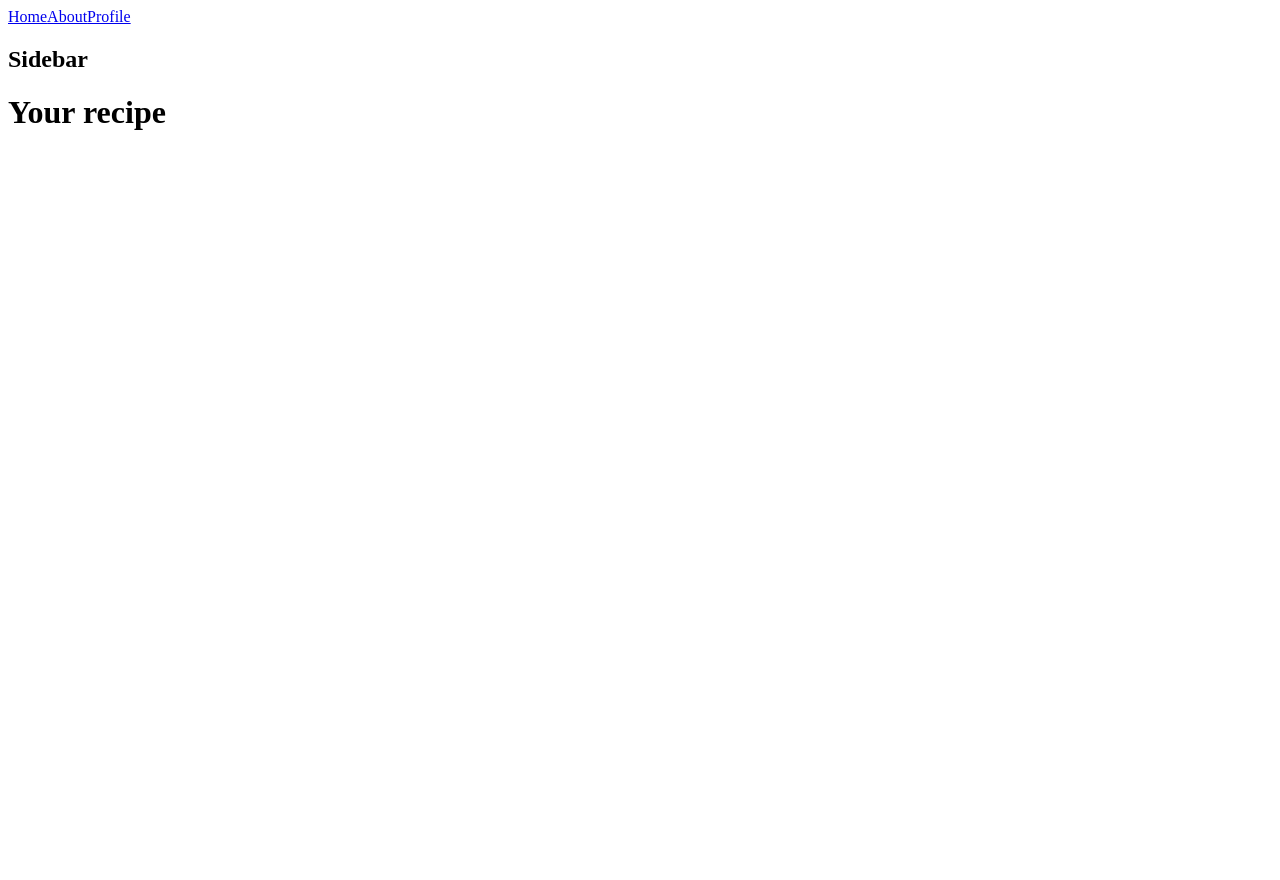
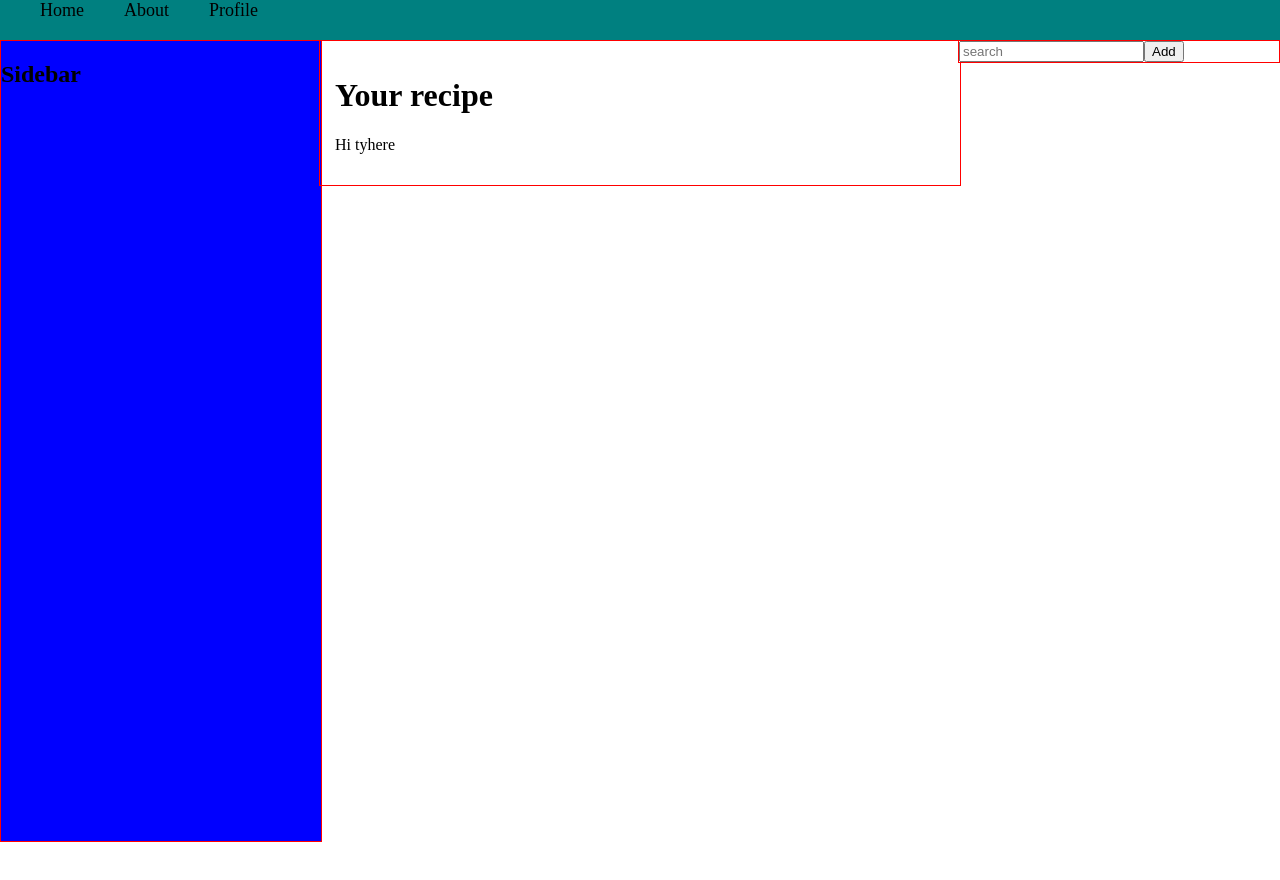
Before and after one commit to tommy-js/Recipes, a React (Create React App) app in the folder client/: page / in a window 1280 px wide. Shown: the top 880 px of the page. Before the commit the page ends 800 px from the top, so only its background shows below. Built offline with nearby package versions, Linux system fonts and the light colour scheme; the HTML template or start-up script is replaced by a standard one.

Commit message:
Added search and item functionality

```diff
--- a/client/src/App.js
+++ b/client/src/App.js
@@ -4,6 +4,7 @@ import About from "./components/About";
 import Profile from "./components/Profile";
 import Navbar from "./components/Navbar";
 import { BrowserRouter as Router, Route, Switch } from "react-router-dom";
+import "./app.scss";
 
 function App() {
   return (
--- /dev/null
+++ b/client/src/app.scss
@@ -0,0 +1,65 @@
+@mixin testing {
+  border: 1px solid red;
+}
+
+body {
+  margin: 0;
+  height: 2000px;
+}
+
+.navbar_block {
+  position: fixed;
+  top: 0;
+  height: 40px;
+  background-color: teal;
+  width: 100%;
+  z-index: 99;
+}
+
+.main_body_block {
+  position: relative;
+  display: inline-block;
+  margin-top: 40px;
+  height: 100%;
+  width: 100%;
+}
+
+.navbar_link {
+  position: relative;
+  font-size: 18px;
+  color: black;
+  text-decoration: none;
+  margin-left: 40px;
+}
+
+.main_body_sidebar_container {
+  position: fixed;
+  display: inline-block;
+  height: 100%;
+  width: 25%;
+  background-color: blue;
+  @include testing;
+}
+
+.main_body_recipe_body_container {
+  position: absolute;
+  display: inline-block;
+  width: 50%;
+  height: auto;
+  margin: auto;
+  left: 0;
+  right: 0;
+  @include testing;
+}
+
+.information_area {
+  padding: 15px;
+}
+
+.main_body_search_container {
+  position: relative;
+  float: right;
+  width: 25%;
+  height: 100%;
+  @include testing;
+}
--- a/client/src/components/MainBody.js
+++ b/client/src/components/MainBody.js
@@ -1,12 +1,21 @@
 import React from "react";
 import RecipeBody from "./RecipeBody";
 import Sidebar from "./Sidebar";
+import Search from "./Search";
+import "../app.scss";
 
 function MainBody() {
   return (
-    <div>
-      <Sidebar />
-      <RecipeBody />
+    <div className="main_body_block">
+      <div className="main_body_sidebar_container">
+        <Sidebar />
+      </div>
+      <div className="main_body_recipe_body_container">
+        <RecipeBody />
+      </div>
+      <div className="main_body_search_container">
+        <Search />
+      </div>
     </div>
   );
 }
--- a/client/src/components/Navbar.js
+++ b/client/src/components/Navbar.js
@@ -1,12 +1,19 @@
 import React from "react";
 import { Link } from "react-router-dom";
+import "../app.scss";
 
 function Navbar() {
   return (
-    <div>
-      <Link to="/">Home</Link>
-      <Link to="/about">About</Link>
-      <Link to="/profile">Profile</Link>
+    <div class="navbar_block">
+      <Link className="navbar_link" to="/">
+        Home
+      </Link>
+      <Link className="navbar_link" to="/about">
+        About
+      </Link>
+      <Link className="navbar_link" to="/profile">
+        Profile
+      </Link>
     </div>
   );
 }
--- a/client/src/components/RecipeBody.js
+++ b/client/src/components/RecipeBody.js
@@ -3,7 +3,10 @@ import React from "react";
 function RecipeBody() {
   return (
     <div>
-      <h1>Your recipe</h1>
+      <div className="information_area">
+        <h1>Your recipe</h1>
+        <p>Hi tyhere</p>
+      </div>
     </div>
   );
 }
--- /dev/null
+++ b/client/src/components/Search.js
@@ -0,0 +1,76 @@
+import React, { useState, useEffect } from "react";
+import SearchItem from "./SearchItem";
+import "../app.scss";
+
+function Search() {
+  const [searchParam, setSearchParam] = useState("");
+  const [items, setItem] = useState([]);
+
+  const obj = [
+    {
+      name: "shrimp",
+      id: 0
+    },
+    {
+      name: "apple",
+      id: 1
+    },
+    {
+      name: "pear",
+      id: 2
+    },
+    {
+      name: "lettuce",
+      id: 3
+    }
+  ];
+
+  function searchObj(searchVal) {
+    let searchedObj = obj.find(el => el.name === searchVal);
+    if (searchedObj) {
+      setItem(prev => [...prev, { name: searchVal, id: searchedObj.id }]);
+      setSearchParam("");
+      console.log(items);
+    } else {
+      return null;
+    }
+  }
+
+  function removeItem(id) {
+    let findObj = items.find(el => el.id === id);
+    let found = items.indexOf(findObj);
+    items.splice(found, 1);
+    setItem(items);
+  }
+
+  function submittedItem(e) {
+    e.preventDefault();
+    searchObj(searchParam);
+  }
+
+  return (
+    <div>
+      <form onSubmit={submittedItem}>
+        <input
+          type="text"
+          placeholder="search"
+          value={searchParam}
+          onChange={e => setSearchParam(e.target.value)}
+        />
+        <button>Add</button>
+      </form>
+      <div>
+        {items.map(el => (
+          <SearchItem
+            key={Math.floor(10000 * Math.random())}
+            removeItem={removeItem}
+            name={el.name}
+            id={el.id}
+          />
+        ))}
+      </div>
+    </div>
+  );
+}
+
+export default Search;
--- /dev/null
+++ b/client/src/components/SearchItem.js
@@ -0,0 +1,18 @@
+import React, { useState } from "react";
+
+function SearchItem(props) {
+  const [active, setActive] = useState(true);
+
+  function drop() {
+    setActive(false);
+    props.removeItem(props.id);
+  }
+
+  return (
+    <div>
+      <p>{props.name}</p>
+      <button onClick={drop}>X</button>
+    </div>
+  );
+}
+export default SearchItem;
--- a/client/src/components/Sidebar.js
+++ b/client/src/components/Sidebar.js
@@ -1,4 +1,5 @@
 import React from "react";
+import "../app.scss";
 
 function Sidebar() {
   return (
```
